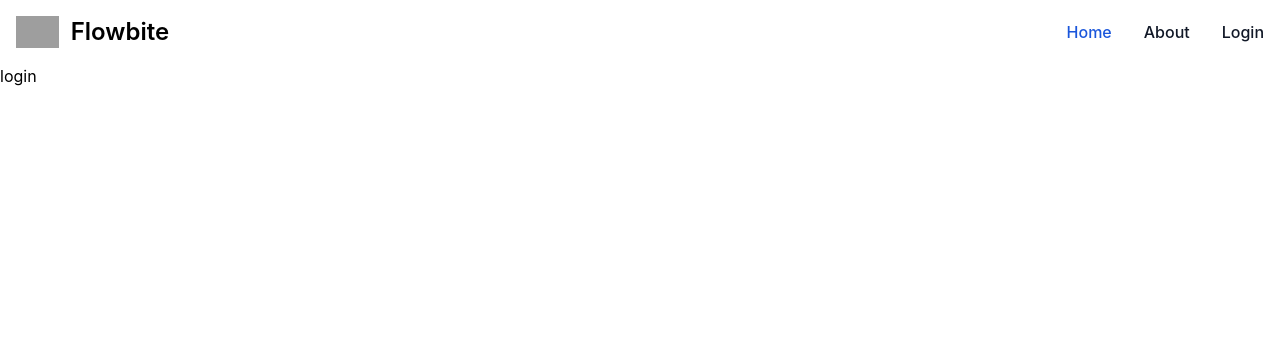
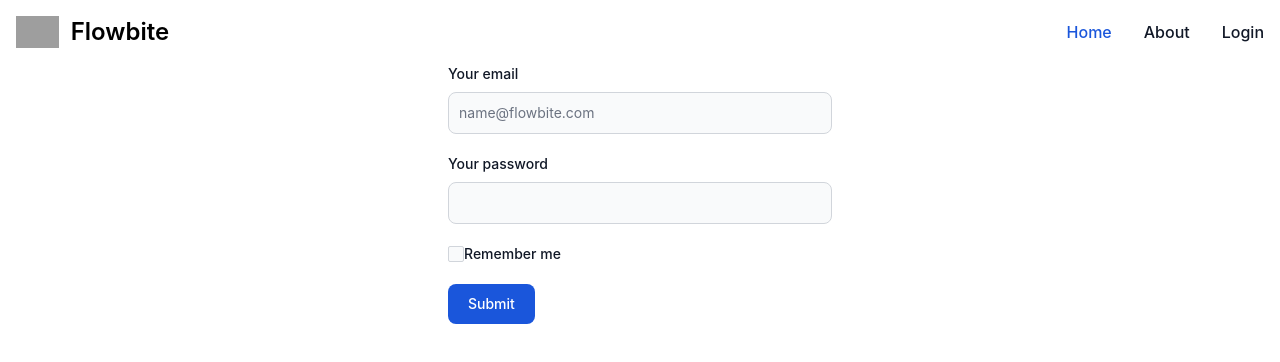
Before and after one commit to shailit02/practice-git, a React (Vite) app: page /login in a window 1280 px wide. Shown: the top 362 px of the page. Built offline with nearby package versions, Linux system fonts and the light colour scheme; grey boxes are pictures that could not be loaded.

Commit message:
created login page

```diff
--- a/src/pages/Login.jsx
+++ b/src/pages/Login.jsx
@@ -1,11 +1,62 @@
-import React from 'react'
+import React from "react";
 
 const Login = () => {
   return (
-    <div>
-      login
-    </div>
-  )
-}
+    <form className="max-w-sm mx-auto">
+      <div className="mb-5">
+        <label
+          htmlFor="email"
+          className="block mb-2 text-sm font-medium text-gray-900 dark:text-white"
+        >
+          Your email
+        </label>
+        <input
+          type="email"
+          id="email"
+          className="bg-gray-50 border border-gray-300 text-gray-900 text-sm rounded-lg focus:ring-blue-500 focus:border-blue-500 block w-full p-2.5 dark:bg-gray-700 dark:border-gray-600 dark:placeholder-gray-400 dark:text-white dark:focus:ring-blue-500 dark:focus:border-blue-500"
+          placeholder="name@flowbite.com"
+          required
+        />
+      </div>
+      <div className="mb-5">
+        <label
+          htmlFor="password"
+          className="block mb-2 text-sm font-medium text-gray-900 dark:text-white"
+        >
+          Your password
+        </label>
+        <input
+          type="password"
+          id="password"
+          className="bg-gray-50 border border-gray-300 text-gray-900 text-sm rounded-lg focus:ring-blue-500 focus:border-blue-500 block w-full p-2.5 dark:bg-gray-700 dark:border-gray-600 dark:placeholder-gray-400 dark:text-white dark:focus:ring-blue-500 dark:focus:border-blue-500"
+          required
+        />
+      </div>
+      <div className="flex items-start mb-5">
+        <div className="flex items-center h-5">
+          <input
+            id="remember"
+            type="checkbox"
+            value=""
+            className="w-4 h-4 border border-gray-300 rounded-sm bg-gray-50 focus:ring-3 focus:ring-blue-300 dark:bg-gray-700 dark:border-gray-600 dark:focus:ring-blue-600 dark:ring-offset-gray-800 dark:focus:ring-offset-gray-800"
+            required
+          />
+        </div>
+        <label
+          htmlFor="remember"
+          className="ms-2 text-sm font-medium text-gray-900 dark:text-gray-300"
+        >
+          Remember me
+        </label>
+      </div>
+      <button
+        type="submit"
+        className="text-white bg-blue-700 hover:bg-blue-800 focus:ring-4 focus:outline-none focus:ring-blue-300 font-medium rounded-lg text-sm w-full sm:w-auto px-5 py-2.5 text-center dark:bg-blue-600 dark:hover:bg-blue-700 dark:focus:ring-blue-800"
+      >
+        Submit
+      </button>
+    </form>
+  );
+};
 
-export default Login
+export default Login;
```
